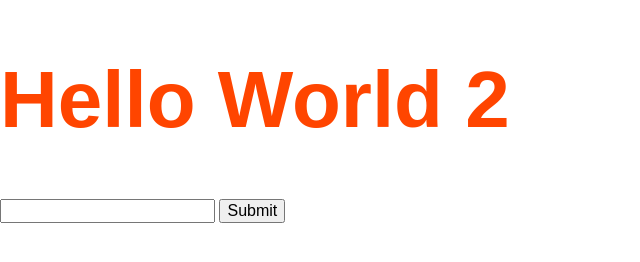
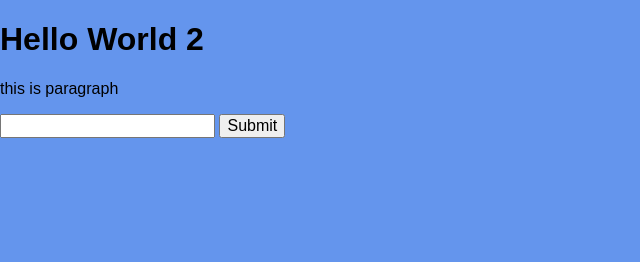
Before and after one commit to deltatango3/david-cynthia_project4, a website: page index.html in a window 1280 px wide. Shown: the whole page, without its empty margins (0-640 px from the left). Drawn offline with nearby package versions, Linux system fonts and the light colour scheme; files that its build step writes are made by us from their sources.

Commit message:
added partials folder, moved files into new folder

```diff
--- a/dev/styles/main.scss
+++ b/dev/styles/main.scss
@@ -1,6 +1,6 @@
-@import 'setup';
-
-.heading {
-  color: orangered;
-  font-size: 80px;
-}
+@import './partials/_setup';
+@import './partials/_utils';
+@import './partials/_typography';
+@import './partials/_general';
+@import './partials/_header';
+@import './partials/_footer';
--- /dev/null
+++ b/dev/styles/partials/_general.scss
@@ -0,0 +1,3 @@
+html {
+    background: cornflowerblue;
+}
--- a/index.html
+++ b/index.html
@@ -10,6 +10,7 @@
 <body>
 
   <h1 class="heading">Hello World 2</h1>
+  <p>this is paragraph</p>
 
   <form action="" class="roster-form">
     <input class="roster" type="search">
--- a/public/styles/style.css
+++ b/public/styles/style.css
@@ -131,6 +131,5 @@ legend, button::-moz-focus-inner, input::-moz-focus-inner {
   -webkit-box-sizing: border-box;
   box-sizing: border-box; }
 
-.heading {
-  color: orangered;
-  font-size: 80px; }
+html {
+  background: cornflowerblue; }
```
Also changed, not shown: dev/styles/partials/_footer.scss (added), dev/styles/partials/_header.scss (added), dev/styles/partials/_setup.scss (renamed from dev/styles/_setup.scss), dev/styles/partials/_typography.scss (added), dev/styles/partials/_utils.scss (added), 1 other file.
